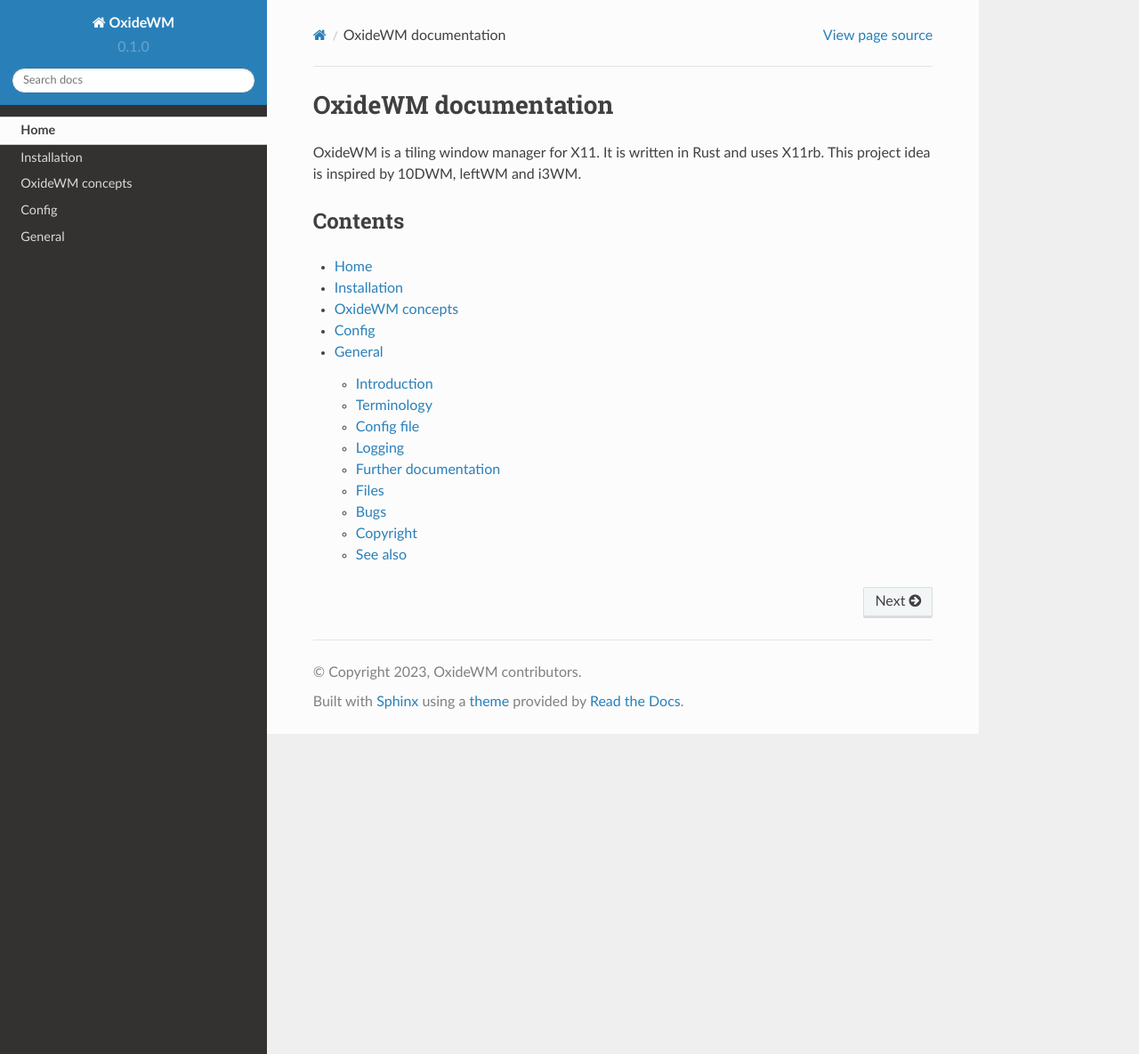
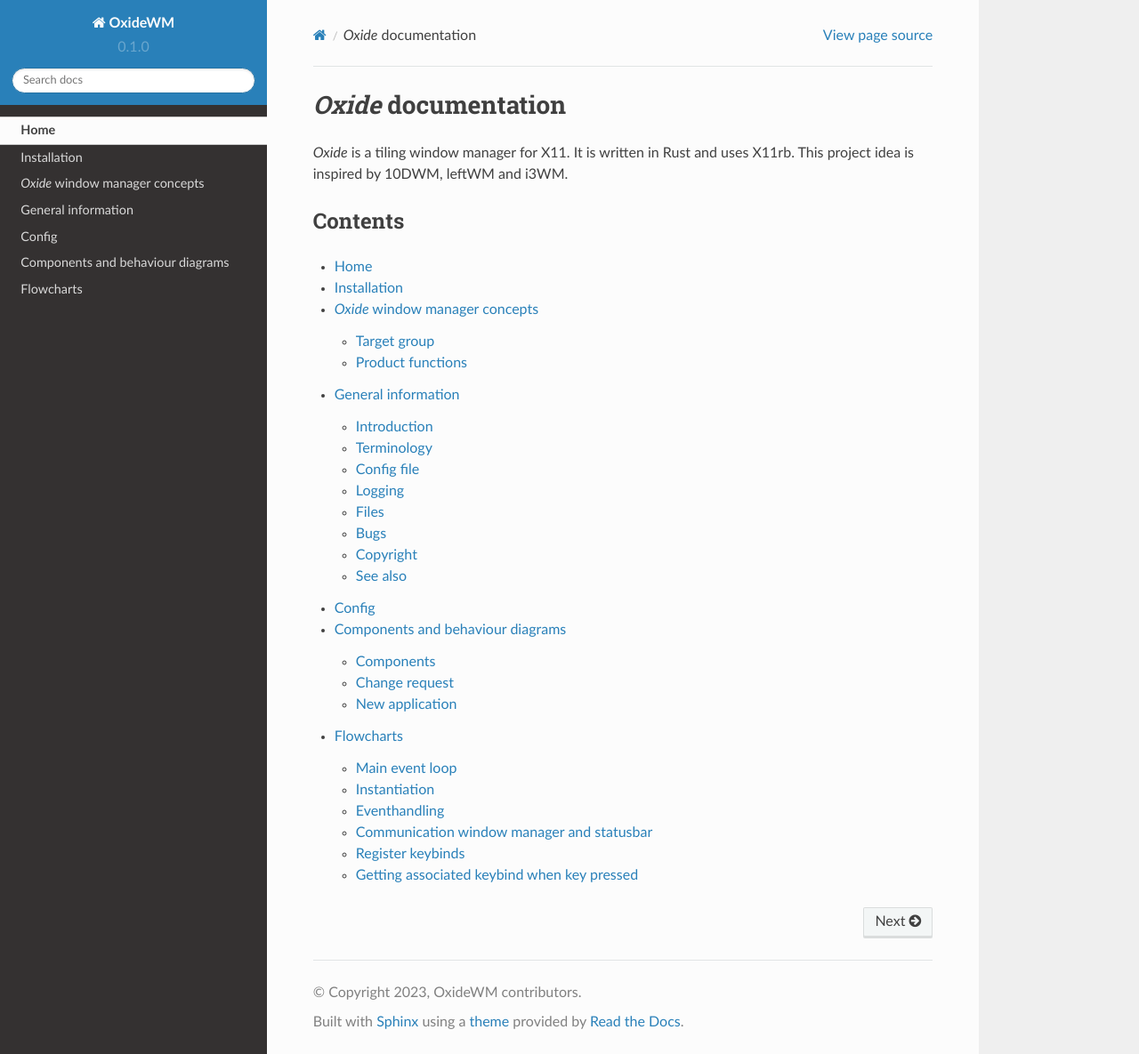
Before and after one commit to FelixSchladt/OxideWM, a Sphinx documentation site: the page built from docs/source/index.rst, in a window 1280 px wide and 1185 px high. Shown: the whole window at 89% size. Built offline with Sphinx 7.4.7 and the Read the Docs theme 2.0.0, drawn with Linux system fonts in a browser that asks for light colours.

Commit message:
added diagrams, added more pages, re-worked formatting

```diff
--- /dev/null
+++ b/docs/source/components_behavior.rst
@@ -0,0 +1,33 @@
+.. _components_behaviour:
+
+=================================
+Components and behaviour diagrams
+=================================
+The individual components and their behavior in certain situations are shown below.
+
+Components
+----------
+
+.. figure:: ../../planning/diagrams/components.png
+    :align: center
+    :width: 80%
+
+    components
+
+Change request
+--------------
+
+.. figure:: ../../planning/diagrams/behaviour_change_request.png
+    :align: center
+    :width: 80%
+
+    behaviour while incoming change request
+
+New application
+---------------
+
+.. figure:: ../../planning/diagrams/behaviour_new_application.png
+    :align: center
+    :width: 80%
+
+    behaviour when new application is demanded
--- a/docs/source/concepts.rst
+++ b/docs/source/concepts.rst
@@ -1,12 +1,27 @@
 .. _intro_concepts:
 
-================
-OxideWM concepts
-================
+===============================
+*Oxide* window manager concepts
+===============================
 
-OxideWM is a tiling window manager. This means that windows are automatically arranged in a grid-like fashion. The user can then move and resize windows by using keyboard shortcuts as well as define custom keyboard shortcuts to launch applications.
-Customizing
+*Oxide* is a tiling window manager. This means that windows are automatically arranged in a grid-like fashion. The user can then move and resize windows by using keyboard shortcuts as well as define custom keyboard shortcuts to launch applications.
 
-OxideWM is done via a configuration file. The configuration file is written in YAML and can be reloaded at runtime. This makes the user able to change the behavior of OxideWM without having to restart it.
+*Oxide* is done via a configuration file. The configuration file is written in YAML and can be reloaded at runtime. This makes the user able to change the behavior of *Oxide* without having to restart it.
 
-Oxide tries to maximize the screensize by removing unnecessary borders and decorations. It also tries to be as keyboard friendly as possible. This means every user interaction can be done via keyboard.
+*Oxide* tries to maximize the screensize by removing unnecessary borders and decorations. It also tries to be as keyboard friendly as possible. This means every user interaction can be done via keyboard.
+
+Target group
+------------
+Target group contains power users with advanced Linux knowledge.
+
+Product functions
+-----------------
+| The *Oxide* window manager gives the user the ability to start and quit applications easily through its interface. The software itself is supposed to support dynamic tiling, allowing the user to arrange multiple applications in a grid-like arrangement optimizing screen space utilization. Along with this it supports both floating and static applications, giving the user flexibility in his window management.
+| Therefore applications are expected to be moved around the screen by the user to different tiled positions or to float as a separate window.
+| Keyboard inputs are handled effectively, allowing the user to control all aspects of the applications by using keyboard shortcuts. The software supports focusing on different windows, making the user able to switch between applications.
+|
+| *Oxide* supports multiple workspaces as well as multiple monitors, allowing the user to create and switch between different virtual desktops and to extend their workspace across multiple screens. It also provides an interface for configuring various settings and options, such as the number of workspaces, monitor arrangement, and more.
+| Allowing the user to specify which applications should start automatically when the software is launched is another feature.
+| The window manager integrates a taskbar providing an intuitive and streamlined way to switch between open applications and workspaces quickly and easily. For this it is necessary to support popular utilities like Drun or Rofi.
+|
+| Inter process communication (IPC) is used for interacting between different applications and services, allowing for a seamless integration with the users workflow. The window manager uses a config file in which the user can easily manage his preferences and settings. Also power management features are included, such as screen locking after a specified timeout to help conserve energy and improve security. For improving the overall user experience the software includes visually appealing animations.
--- /dev/null
+++ b/docs/source/flowcharts.rst
@@ -0,0 +1,64 @@
+.. _flowcharts:
+
+==========
+Flowcharts
+==========
+The following flowcharts show the technical structure and sequence of the product.
+
+Main event loop
+---------------
+
+.. figure:: ../../planning/diagrams/maineventloop.png
+    :align: center
+    :width: 60%
+
+    main event loop
+
+
+Instantiation
+-------------
+
+.. figure:: ../../planning/diagrams/flowchart_instantiation.png
+    :align: center
+    :width: 80%
+
+    instantiation
+
+
+Eventhandling
+-------------
+.. figure:: ../../planning/diagrams/flowchart_eventhandling.png
+    :align: center
+    :width: 80%
+
+    eventhandling
+
+
+Communication window manager and statusbar
+------------------------------------------
+
+.. figure:: ../../planning/diagrams/flowchart_ipc_com_statusbar.png
+    :align: center
+    :width: 80%
+
+    window manager and statusbar communicating
+
+
+Register keybinds
+-----------------
+
+.. figure:: ../../planning/diagrams/flowchart_register_keybinds.png
+    :align: center
+    :width: 80%
+
+    register keybinds
+
+
+Getting associated keybind when key pressed
+-------------------------------------------
+
+.. figure:: ../../planning/diagrams/flowchart_keybinding_pressed.png
+    :align: center
+    :width: 80%
+
+    associated keybind for pressed key
--- a/docs/source/index.rst
+++ b/docs/source/index.rst
@@ -1,9 +1,9 @@
 .. _topics-index:
 
-OxideWM documentation
+*Oxide* documentation
 =====================
 
-OxideWM is a tiling window manager for X11. It is written in Rust and uses X11rb.
+*Oxide* is a tiling window manager for X11. It is written in Rust and uses X11rb.
 This project idea is inspired by 10DWM, leftWM and i3WM.
 
 Contents
@@ -14,5 +14,7 @@
         Home <self>
         installation
         concepts
+        general
         config
-        general
+        components_behavior
+        flowcharts
--- a/docs/source/installation.rst
+++ b/docs/source/installation.rst
@@ -4,18 +4,18 @@
 Installation
 ============
 
-1. Clone the Oxide git repository:
+1. Clone the *Oxide* git repository:
 
 .. code-block:: bash
 
         git clone https://github.com/DHBW-FN/OxideWM.git
 
-2. Install Oxide via make:
+2. Install *Oxide* via make:
 
 .. code-block:: bash
 
         cd OxideWM
         make install
 
-Sudo privileges are required to install OxideWM.
-After installation you can quit your current X session and log out. Subsequently Oxide should be selectable as window manager in your login screen.
+Sudo privileges are required to install *Oxide*.
+| After installation you can quit your current X session and log out. Subsequently *Oxide* should be selectable as window manager in your login screen.
```
Also changed, not shown: docs/source/general.rst (+12 -28 lines), docs/source/SoftwareEngineering.png (deleted).
